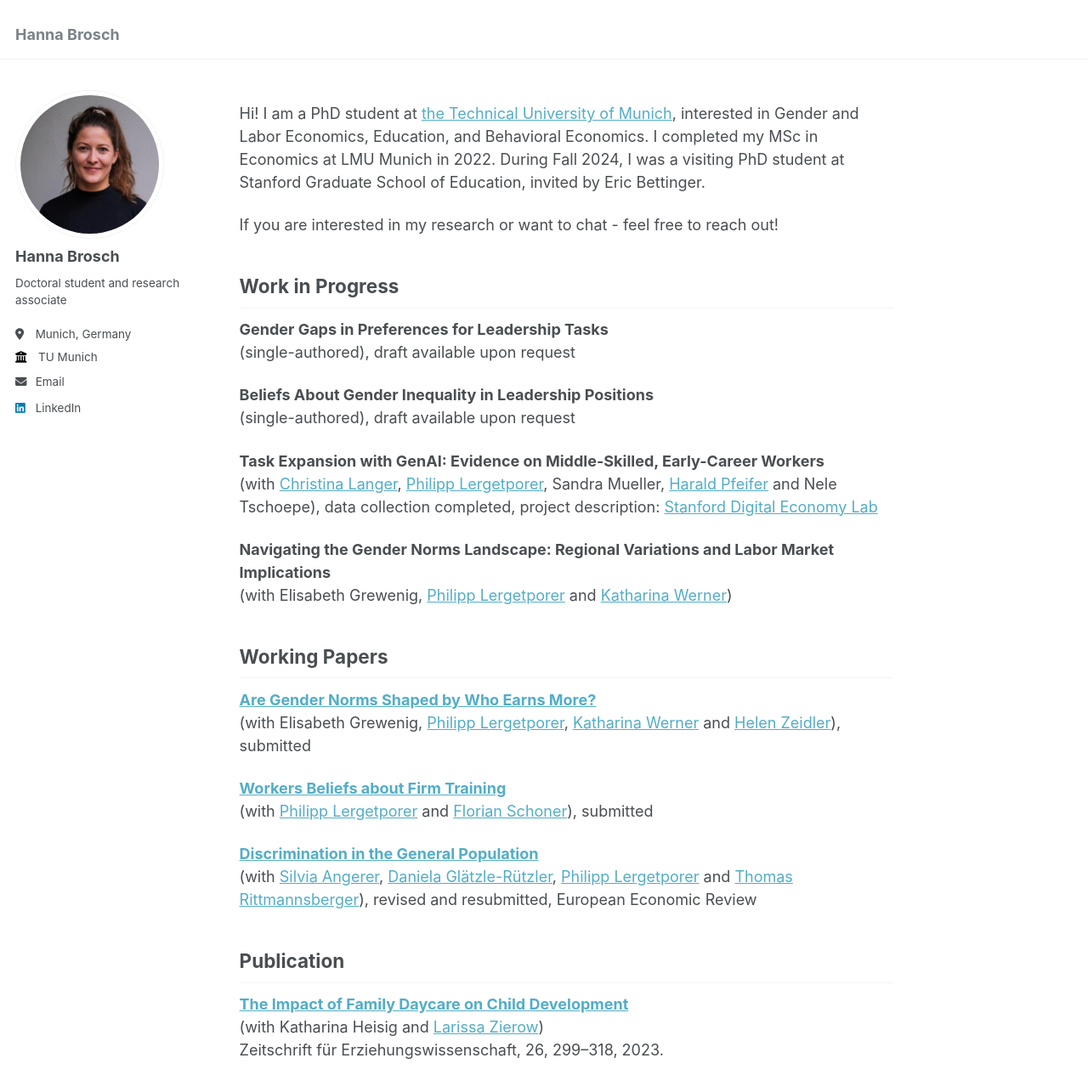
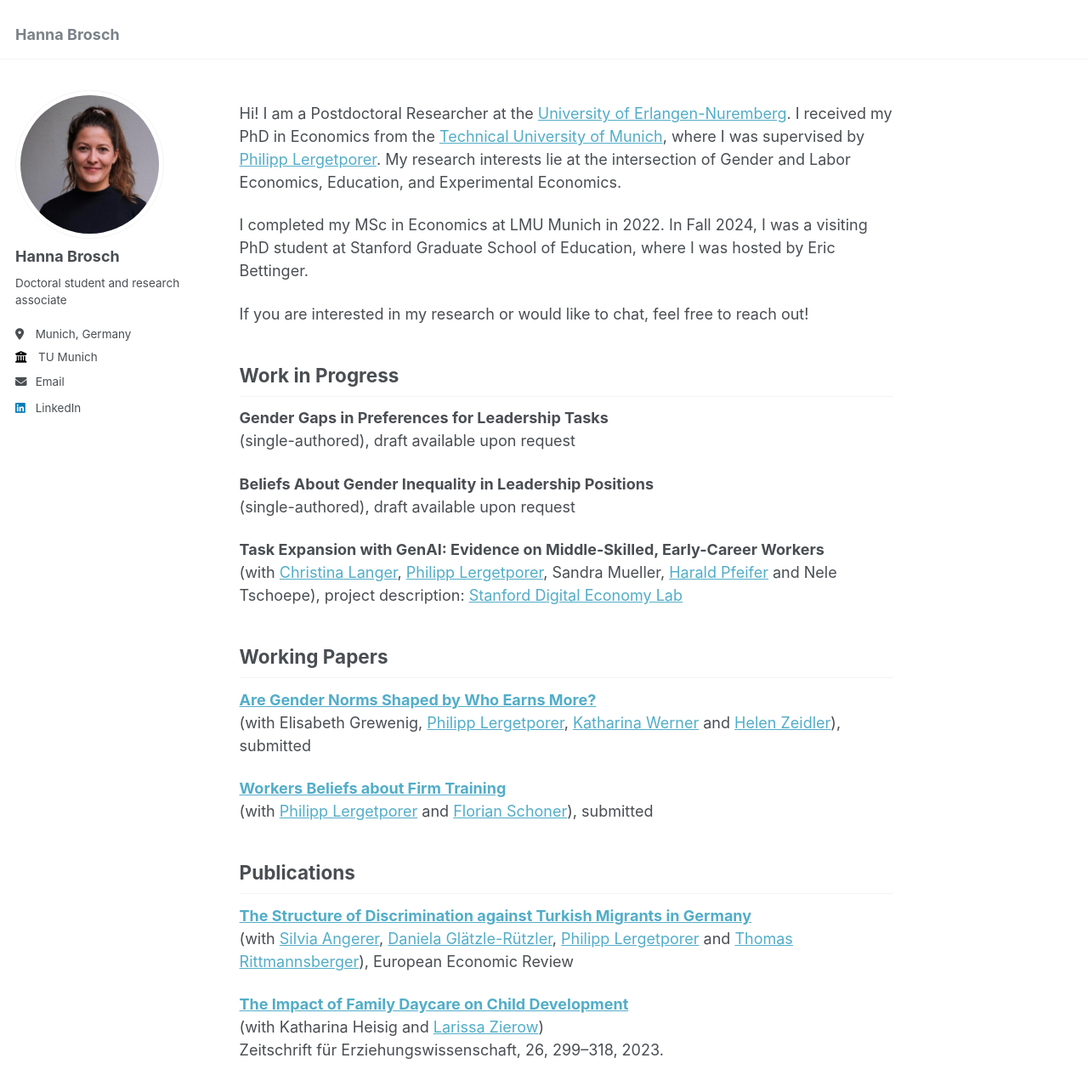
Before and after one commit to HannaBrosch/hannabrosch.github.io, a Jekyll site: the page built from _pages/about.md, in a window 1280 px wide and 1400 px high. Shown: the top 1285 px of the window at 85% size. Built offline with Jekyll 4.4.1, drawn with Linux system fonts in a browser that asks for light colours.

Commit message:
Revise about page for new position and research focus
Updated personal information and research interests in the about page.

```diff
--- a/_pages/about.md
+++ b/_pages/about.md
@@ -7,9 +7,11 @@ redirect_from:
   - /about.html
 ---
 
-Hi! I am a PhD student at [the Technical University of Munich](https://www.mgt.tum.de/global-center-for-family-enterprise/prof-dr-philipp-lergetporer), interested in Gender and Labor Economics, Education, and Behavioral Economics. I completed my MSc in Economics at LMU Munich in 2022. During Fall 2024, I was a visiting PhD student at Stanford Graduate School of Education, invited by Eric Bettinger.
+Hi! I am a Postdoctoral Researcher at the [University of Erlangen-Nuremberg](https://www.wipo.wiso.rw.fau.de/). I received my PhD in Economics from the [Technical University of Munich](https://www.mgt.tum.de/global-center-for-family-enterprise/), where I was supervised by [Philipp Lergetporer](https://sites.google.com/lergetporer.at/philipplergetporereconomics). My research interests lie at the intersection of Gender and Labor Economics, Education, and Experimental Economics.
 
-If you are interested in my research or want to chat - feel free to reach out!
+I completed my MSc in Economics at LMU Munich in 2022. In Fall 2024, I was a visiting PhD student at Stanford Graduate School of Education, where I was hosted by Eric Bettinger.
+
+If you are interested in my research or would like to chat, feel free to reach out!
 
 
 Work in Progress
@@ -21,10 +23,10 @@ Work in Progress
   (single-authored), draft available upon request
 
 **Task Expansion with GenAI: Evidence on Middle-Skilled, Early-Career Workers** <br>
-(with [Christina Langer](https://christinalanger.com/Research/), [Philipp Lergetporer](https://sites.google.com/lergetporer.at/philipplergetporereconomics), Sandra Mueller, [Harald Pfeifer](https://roa.nl/en/h.pfeifer) and Nele Tschoepe), data collection completed, project description: [Stanford Digital Economy Lab](https://digitaleconomy.stanford.edu/project/task-expansion-with-generative-ai-the-case-of-apprenticeships/)
+(with [Christina Langer](https://christinalanger.com/Research/), [Philipp Lergetporer](https://sites.google.com/lergetporer.at/philipplergetporereconomics), Sandra Mueller, [Harald Pfeifer](https://roa.nl/en/h.pfeifer) and Nele Tschoepe), project description: [Stanford Digital Economy Lab](https://digitaleconomy.stanford.edu/project/task-expansion-with-generative-ai-the-case-of-apprenticeships/)
 
-**Navigating the Gender Norms Landscape: Regional Variations and Labor Market Implications** <br>
-(with Elisabeth Grewenig, [Philipp Lergetporer](https://sites.google.com/lergetporer.at/philipplergetporereconomics) and [Katharina Werner](https://sites.google.com/view/wernerkatharina/home?authuser=0))
+<!-- **Navigating the Gender Norms Landscape: Regional Variations and Labor Market Implications** <br>
+(with Elisabeth Grewenig, [Philipp Lergetporer](https://sites.google.com/lergetporer.at/philipplergetporereconomics) and [Katharina Werner](https://sites.google.com/view/wernerkatharina/home?authuser=0)) -->
 
 Working Papers
 ------
@@ -34,12 +36,12 @@ Working Papers
 [**Workers Beliefs about Firm Training**](https://www.iza.org/publications/dp/18186/worker-beliefs-about-firm-training) <br>
 (with [Philipp Lergetporer](https://sites.google.com/lergetporer.at/philipplergetporereconomics) and [Florian Schoner](https://www.ifo.de/schoner-f)), submitted
 
-[**Discrimination in the General Population**](https://www.iza.org/publications/dp/16984/discrimination-in-the-general-population)
+Publications
+------
+[**The Structure of Discrimination against Turkish Migrants in Germany**](https://www.sciencedirect.com/science/article/pii/S0014292126002369)
 <br>
-(with [Silvia Angerer](https://sites.google.com/umit.at/silvia-angerer/home), [Daniela Glätzle-Rützler](https://sites.google.com/view/daniela-glaetzle-ruetzler/), [Philipp Lergetporer](https://sites.google.com/lergetporer.at/philipplergetporereconomics) and [Thomas Rittmannsberger](https://sites.google.com/view/thomasrittmannsberger/home?authuser=0)), revised and resubmitted, European Economic Review
+(with [Silvia Angerer](https://sites.google.com/umit.at/silvia-angerer/home), [Daniela Glätzle-Rützler](https://sites.google.com/view/daniela-glaetzle-ruetzler/), [Philipp Lergetporer](https://sites.google.com/lergetporer.at/philipplergetporereconomics) and [Thomas Rittmannsberger](https://sites.google.com/view/thomasrittmannsberger/home?authuser=0)), European Economic Review
 
-Publication
-------
 [**The Impact of Family Daycare on Child Development**](https://link.springer.com/article/10.1007/s11618-023-01150-2) <br>
 (with Katharina Heisig and [Larissa Zierow](https://sites.google.com/view/larissa-zierow/home?authuser=0)) <br>
 Zeitschrift für Erziehungswissenschaft, 26, 299–318, 2023.
```
